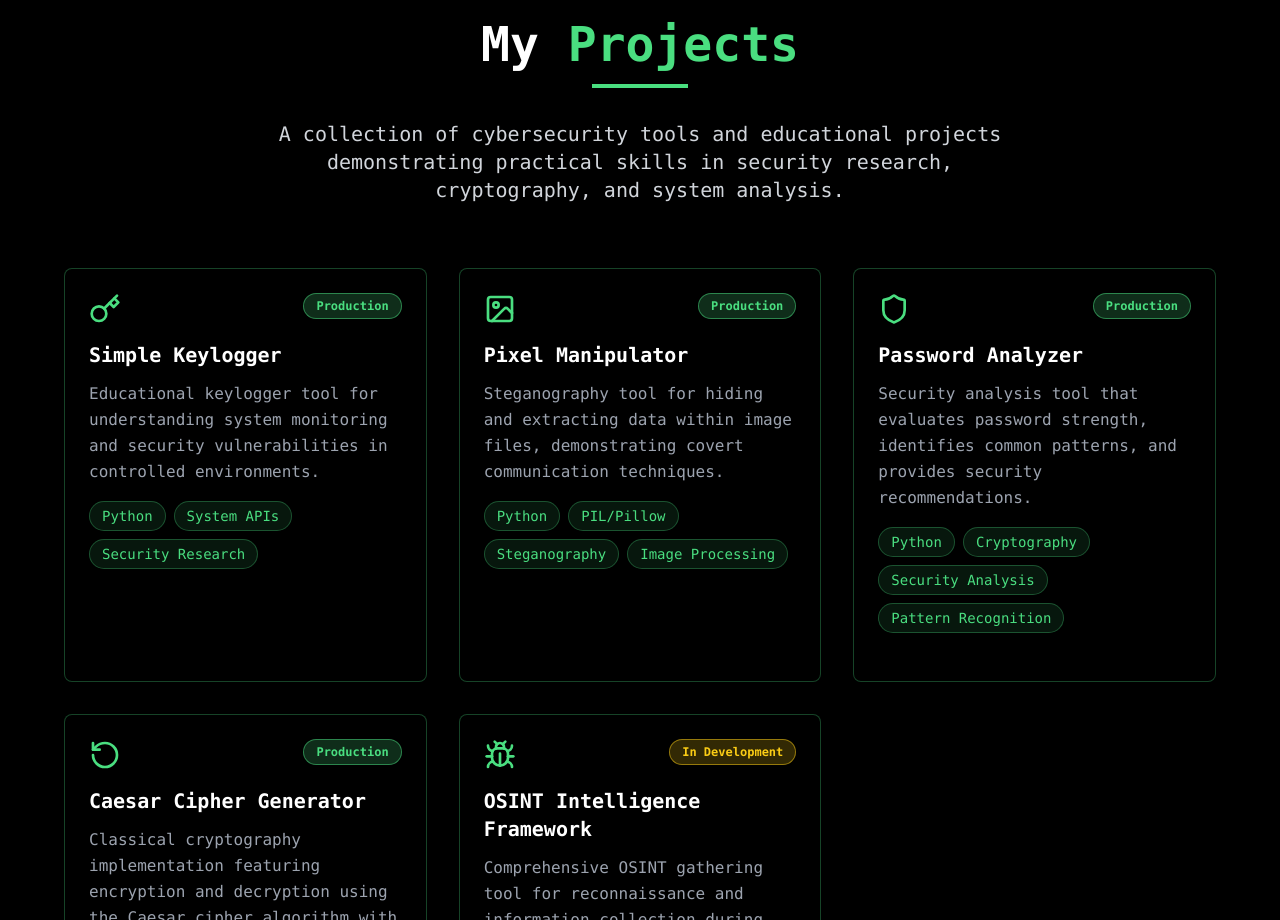
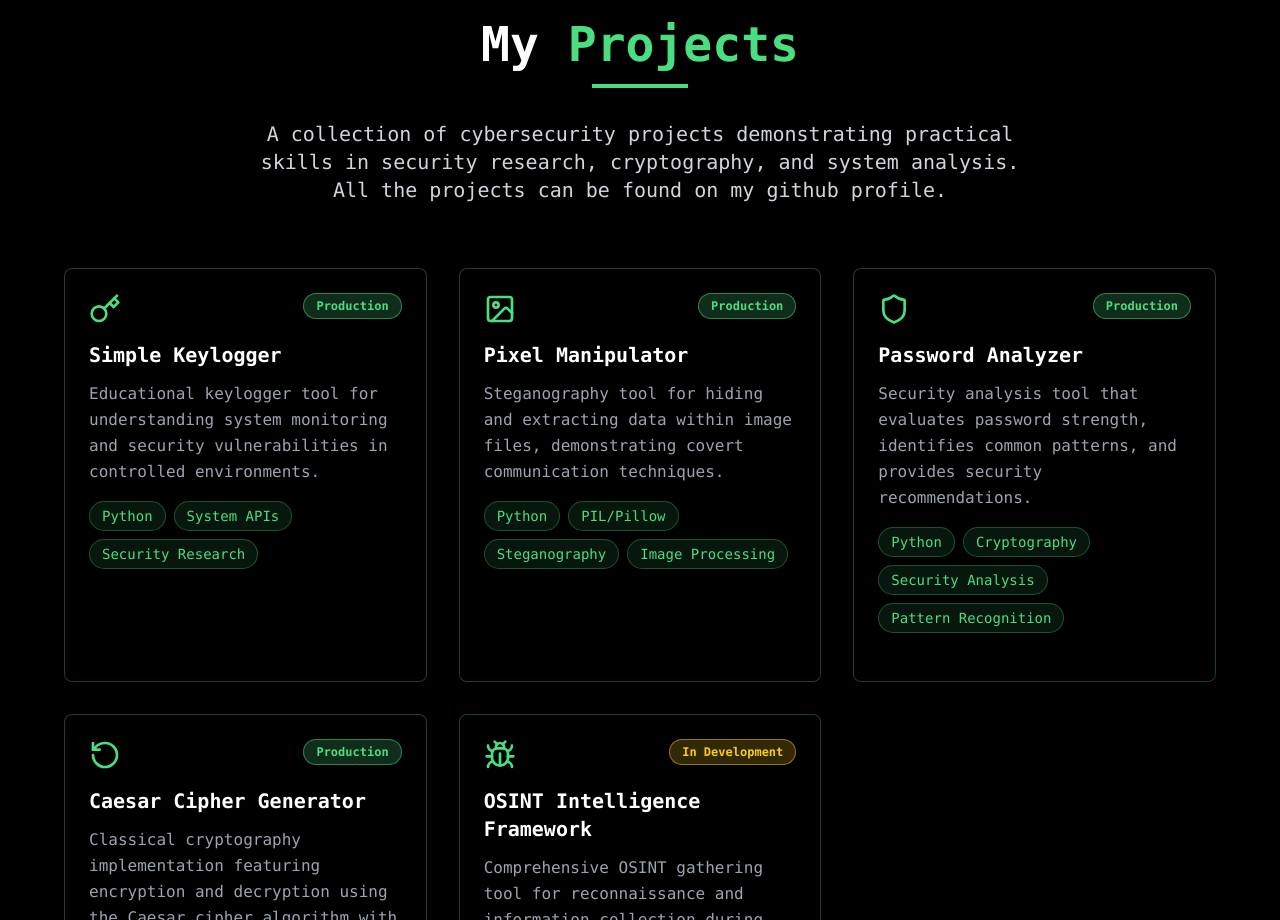
Before and after one commit to HyperRudy/Website, a React (Vite) app: page / in a window 1280 px wide. Shown: the part 1920-2840 px from the top of the page. Built offline with nearby package versions, Linux system fonts and the light colour scheme.

Commit message:
Edited the text present in Projects.tsx

```diff
--- a/src/components/Projects.tsx
+++ b/src/components/Projects.tsx
@@ -69,8 +69,9 @@ const Projects: React.FC = () => {
           </h2>
           <div className="w-24 h-1 bg-green-400 mx-auto mb-8"></div>
           <p className="text-xl text-gray-300 max-w-3xl mx-auto">
-            A collection of cybersecurity tools and educational projects demonstrating
-            practical skills in security research, cryptography, and system analysis.
+            A collection of cybersecurity projects demonstrating
+            practical skills in security research, cryptography, and system analysis. All the projects can be found
+            on my github profile.
           </p>
         </div>
 
```
